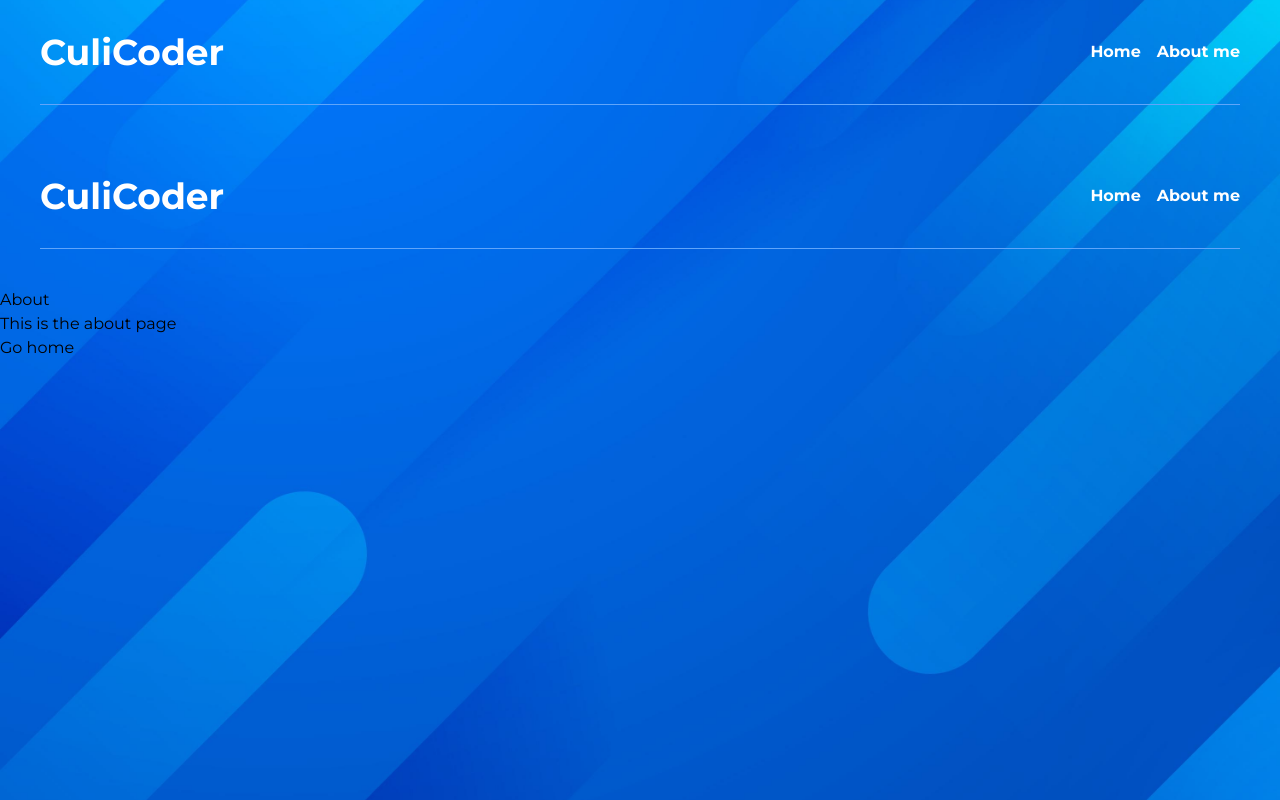
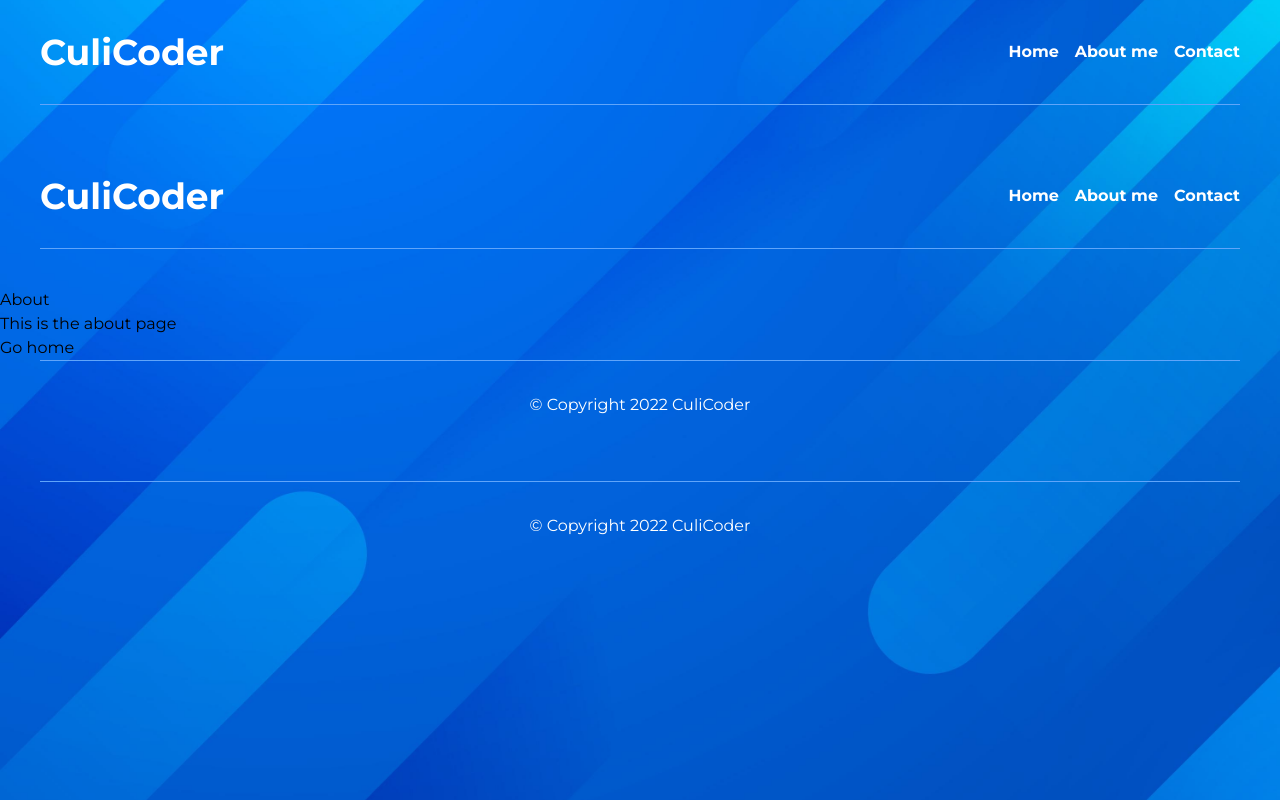
Before and after one commit to phuonganguyen/culi-coder, a Next.js app: page /about in a window 1280 px wide. Built offline with nearby package versions, Linux system fonts and the light colour scheme.

Commit message:
add footer

```diff
--- /dev/null
+++ b/components/Footer.tsx
@@ -0,0 +1,13 @@
+import React from "react";
+
+const Footer = () => {
+    return (
+        <div className="container mx-auto px-10 mb-8">
+            <div className="border-t w-full inline-block border-blue-400 text-center text-white py-8">
+                © Copyright {new Date().getFullYear()} CuliCoder
+            </div>
+        </div>
+    );
+};
+
+export default Footer;
--- a/components/Header.tsx
+++ b/components/Header.tsx
@@ -7,21 +7,18 @@ const Header = () => {
             <div className="border-b w-full inline-block border-blue-400 py-8">
                 <div className="md:float-left block">
                     <Link href="/">
-            <span className="cursor-pointer font-bold text-4xl text-white">
-              CuliCoder
-            </span>
+                        <span className="cursor-pointer font-bold text-4xl text-white">CuliCoder</span>
                     </Link>
                 </div>
                 <div className="hidden md:float-left md:contents">
                     <Link href={`/`}>
-            <span className="md:float-right mt-2 align-middle text-white ml-4 font-semibold cursor-pointer">
-              About me
-            </span>
+                        <span className="md:float-right mt-2 align-middle text-white ml-4 font-semibold cursor-pointer">Contact</span>
                     </Link>
                     <Link href={`/`}>
-            <span className="md:float-right mt-2 align-middle text-white ml-4 font-semibold cursor-pointer">
-              Home
-            </span>
+                        <span className="md:float-right mt-2 align-middle text-white ml-4 font-semibold cursor-pointer">About me</span>
+                    </Link>
+                    <Link href={`/`}>
+                        <span className="md:float-right mt-2 align-middle text-white ml-4 font-semibold cursor-pointer">Home</span>
                     </Link>
                 </div>
             </div>
--- a/components/Layout.tsx
+++ b/components/Layout.tsx
@@ -1,6 +1,7 @@
 import Head from "next/head";
 import React, { ReactNode } from "react";
 
+import Footer from "./Footer";
 import Header from "./Header";
 
 type Props = {
@@ -17,6 +18,7 @@ const Layout = ({ children, title = "This is the default title" }: Props) => (
         </Head>
         <Header />
         {children}
+        <Footer />
     </div>
 );
 
--- /dev/null
+++ b/data/siteMetadata.js
@@ -0,0 +1,5 @@
+const siteMetadata = {
+  theme: 'system',
+}
+
+module.exports = siteMetadata
--- a/package.json
+++ b/package.json
@@ -12,6 +12,7 @@
     "html-react-parser": "^1.4.9",
     "moment": "^2.29.1",
     "next": "latest",
+    "next-themes": "^0.1.1",
     "react": "^17.0.2",
     "react-dom": "^17.0.2",
     "react-multi-carousel": "^2.8.0",
@@ -23,6 +24,7 @@
     "@types/react-dom": "^17.0.1",
     "autoprefixer": "^10.4.4",
     "postcss": "^8.4.12",
+    "prettier": "^2.6.1",
     "tailwindcss": "^3.0.23",
     "typescript": "4.0"
   }
--- a/pages/_app.tsx
+++ b/pages/_app.tsx
@@ -1,13 +1,18 @@
 import "../styles/globals.scss";
+
+import siteMetadata from "@/data/siteMetadata";
+import { ThemeProvider } from "next-themes";
 
 import Layout from "../components/Layout";
 
 function MyApp({ Component, pageProps }) {
   return (
-    <Layout>
-      <Component {...pageProps} />
-    </Layout>
-  );
+    <ThemeProvider attribute="class" defaultTheme={siteMetadata.theme}>
+      <Layout>
+        <Component {...pageProps} />
+      </Layout>
+    </ThemeProvider>
+  )
 }
 
-export default MyApp;
+export default MyApp
```
Also changed, not shown: prettier.config.js (added, +9 -0 lines), tsconfig.json (+6 -1 lines), 1 other file (tests, documents, lock files or other folders). Lines whose indentation alone changed are shown as unchanged.
